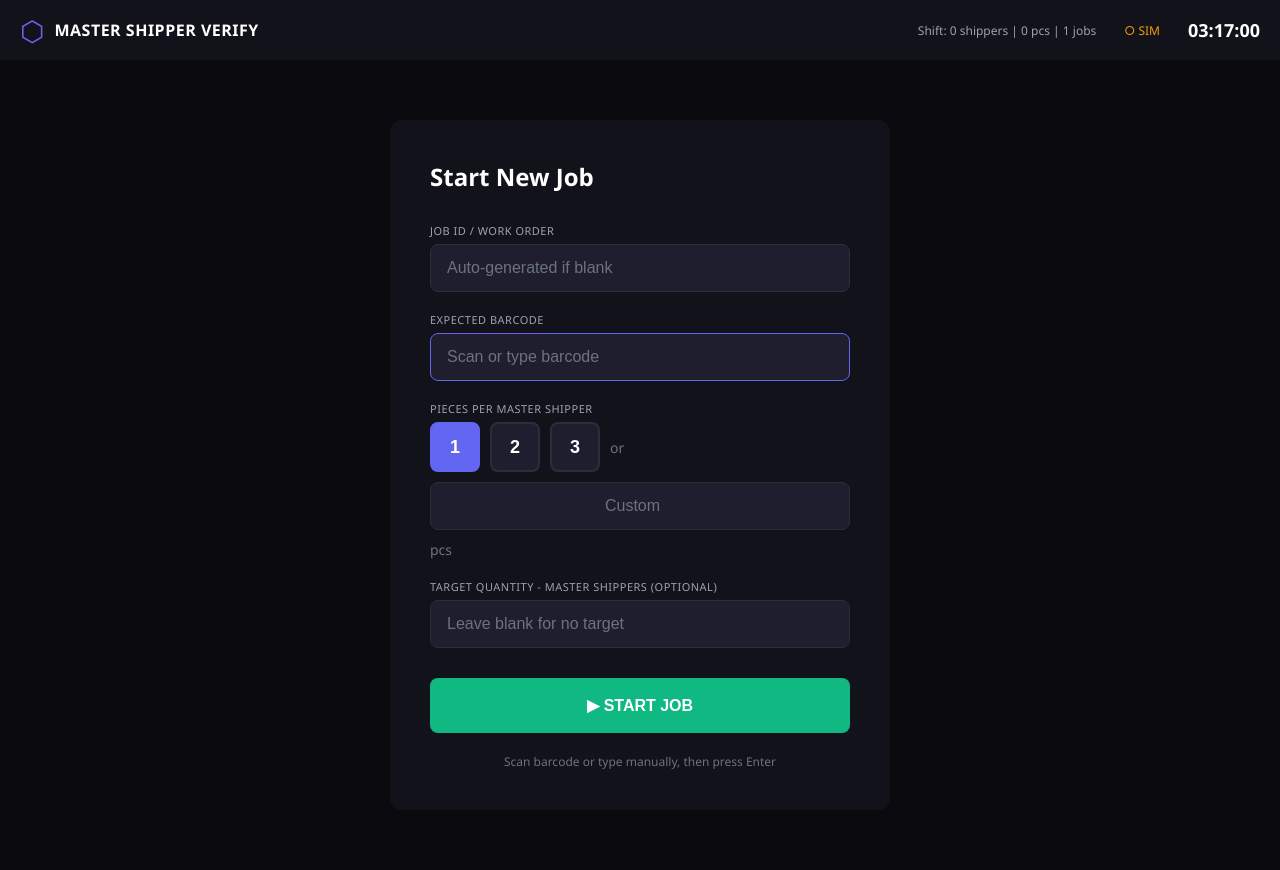
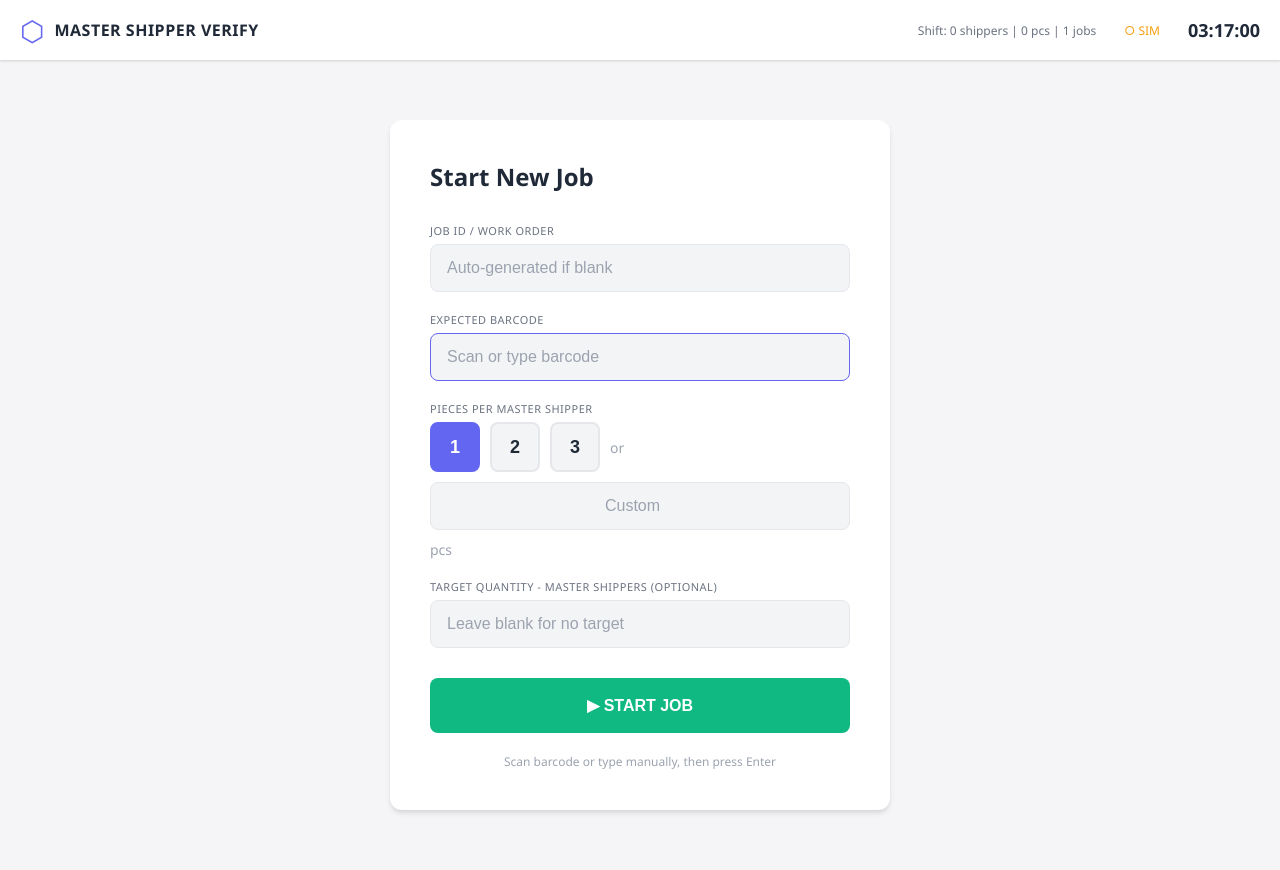
Before and after one commit to 0xForelsket/barcode_verification, a Flask app: page / in a window 1280 px wide. Run offline with Flask 3, Linux system fonts and the light colour scheme; data that the repository does not hold is empty.

Commit message:
feat: implement light UI theme with box shadows, update database, and add Claude local settings.

```diff
--- a/static/css/style.css
+++ b/static/css/style.css
@@ -10,28 +10,28 @@
 
 :root {
     /* Backgrounds */
-    --bg-dark: #0a0a0f;
-    --bg-card: #12121a;
-    --bg-card-light: #1a1a25;
-    --bg-input: #1e1e2e;
+    --bg-dark: #f5f5f7;
+    --bg-card: #ffffff;
+    --bg-card-light: #f9fafb;
+    --bg-input: #f3f4f6;
 
     /* Accent colors */
     --primary: #6366f1;
-    --primary-hover: #818cf8;
+    --primary-hover: #4f46e5;
     --success: #10b981;
-    --success-bg: #064e3b;
+    --success-bg: #d1fae5;
     --danger: #ef4444;
-    --danger-bg: #7f1d1d;
+    --danger-bg: #fee2e2;
     --warning: #f59e0b;
     --info: #3b82f6;
 
     /* Text */
-    --text-primary: #ffffff;
-    --text-secondary: #9ca3af;
-    --text-muted: #6b7280;
+    --text-primary: #1f2937;
+    --text-secondary: #6b7280;
+    --text-muted: #9ca3af;
 
     /* Borders */
-    --border: #2d2d3a;
+    --border: #e5e7eb;
 }
 
 body {
@@ -57,6 +57,7 @@ body {
     background-color: var(--bg-card);
     padding: 12px 20px;
     height: 60px;
+    box-shadow: 0 1px 3px 0 rgba(0, 0, 0, 0.1), 0 1px 2px 0 rgba(0, 0, 0, 0.06);
 }
 
 .header-left {
@@ -136,6 +137,7 @@ body {
     padding: 40px;
     max-width: 500px;
     margin: 40px auto;
+    box-shadow: 0 4px 6px -1px rgba(0, 0, 0, 0.1), 0 2px 4px -1px rgba(0, 0, 0, 0.06);
 }
 
 .setup-card h1 {
@@ -205,6 +207,7 @@ body {
 .pieces-btn.selected {
     background-color: var(--primary);
     border-color: var(--primary);
+    color: white;
 }
 
 .pieces-or {
@@ -291,6 +294,7 @@ body {
     border-radius: 8px;
     margin-bottom: 15px;
     flex-wrap: wrap;
+    box-shadow: 0 1px 3px 0 rgba(0, 0, 0, 0.1), 0 1px 2px 0 rgba(0, 0, 0, 0.06);
 }
 
 .job-info {
@@ -396,6 +400,7 @@ body {
     background-color: var(--bg-card);
     border-radius: 8px;
     padding: 12px 14px;
+    box-shadow: 0 1px 3px 0 rgba(0, 0, 0, 0.1), 0 1px 2px 0 rgba(0, 0, 0, 0.06);
 }
 
 .stat-label {
@@ -419,6 +424,7 @@ body {
     border-radius: 8px;
     padding: 14px 16px;
     margin-bottom: 12px;
+    box-shadow: 0 1px 3px 0 rgba(0, 0, 0, 0.1), 0 1px 2px 0 rgba(0, 0, 0, 0.06);
 }
 
 .hourly-title {
@@ -460,6 +466,7 @@ body {
     border-radius: 8px;
     padding: 12px 16px;
     margin-bottom: 12px;
+    box-shadow: 0 1px 3px 0 rgba(0, 0, 0, 0.1), 0 1px 2px 0 rgba(0, 0, 0, 0.06);
 }
 
 .progress-header {
@@ -499,6 +506,7 @@ body {
     background-color: var(--bg-card);
     border-radius: 8px;
     padding: 14px 16px;
+    box-shadow: 0 1px 3px 0 rgba(0, 0, 0, 0.1), 0 1px 2px 0 rgba(0, 0, 0, 0.06);
 }
 
 .history-title {
@@ -556,7 +564,7 @@ body {
     left: 0;
     width: 100%;
     height: 100%;
-    background-color: rgba(0, 0, 0, 0.7);
+    background-color: rgba(0, 0, 0, 0.5);
     display: flex;
     align-items: center;
     justify-content: center;
@@ -570,6 +578,7 @@ body {
     max-width: 400px;
     width: 90%;
     text-align: center;
+    box-shadow: 0 20px 25px -5px rgba(0, 0, 0, 0.1), 0 10px 10px -5px rgba(0, 0, 0, 0.04);
 }
 
 .modal-content h2 {
```
Also changed, not shown: .claude/settings.local.json (added), instance/barcode_verification.db.
